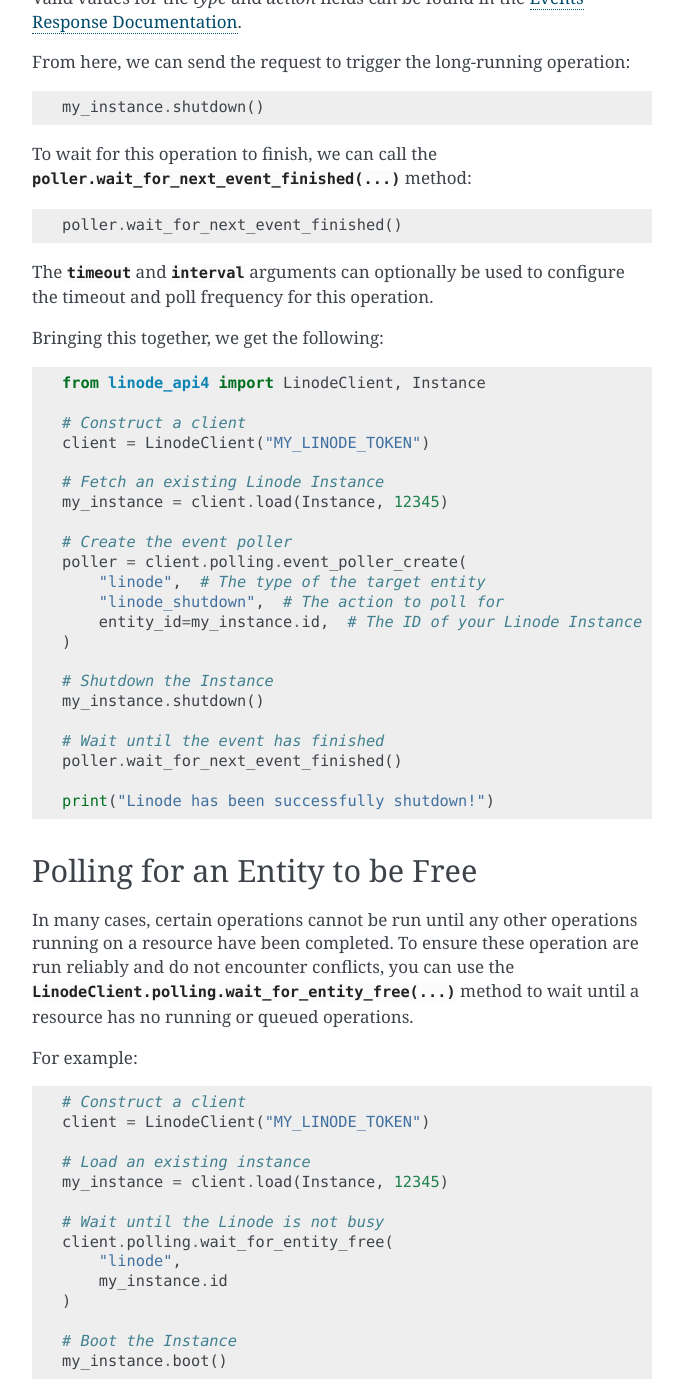
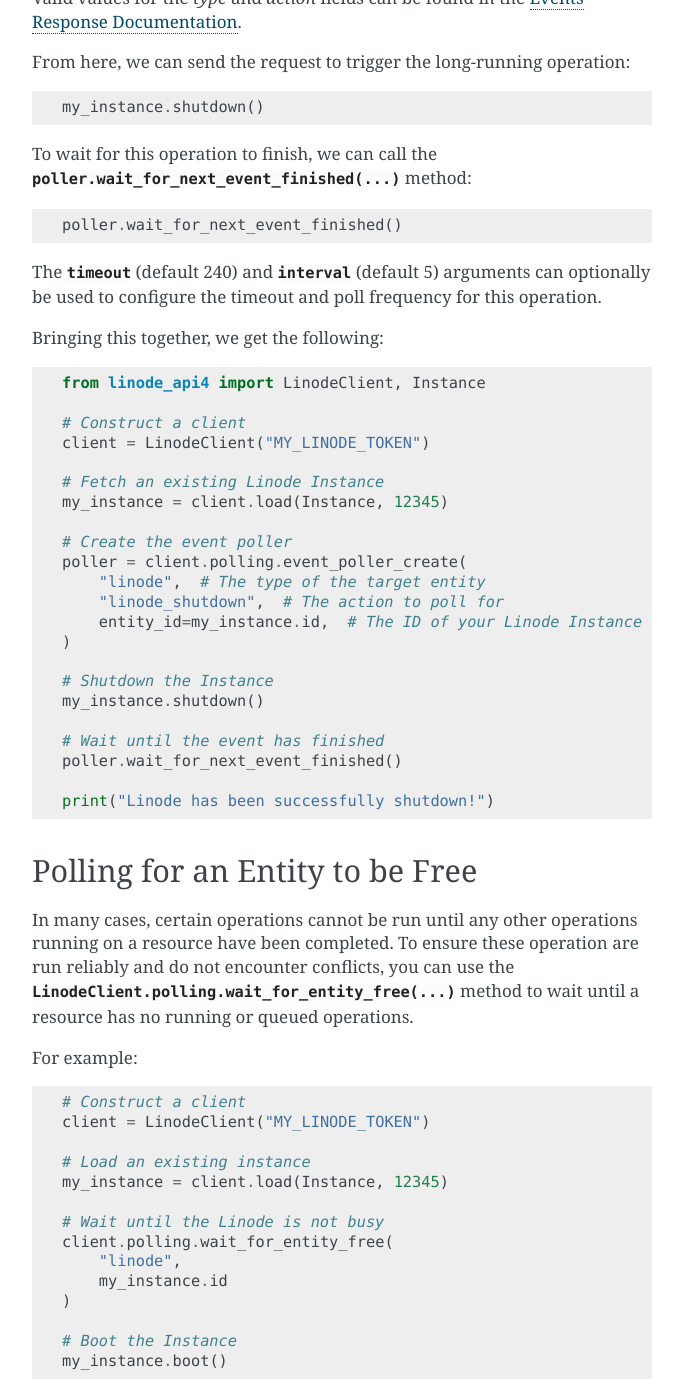
Before and after one commit to linode/linode_api4-python, a Sphinx documentation site: the page built from docs/guides/event_polling.rst, in a window 1280 px wide and 1400 px high, scrolled down 709 px. Shown: the whole window, without its empty margins (458-1141 px from the left). Built offline with Sphinx 7.4.7, drawn with Linux system fonts in a browser that asks for light colours; some of the changed text lies outside the part shown.

Commit message:
Update documentation

```diff
--- a/docs/guides/event_polling.rst
+++ b/docs/guides/event_polling.rst
@@ -46,7 +46,7 @@
 
     poller.wait_for_next_event_finished()
 
-The :py:class:`timeout` and :py:class:`interval` arguments can optionally be used to configure the timeout
+The :py:class:`timeout` (default 240) and :py:class:`interval` (default 5) arguments can optionally be used to configure the timeout
 and poll frequency for this operation.
 
 Bringing this together, we get the following::
@@ -100,5 +100,5 @@
     # Boot the Instance
     my_instance.boot()
 
-The :py:class:`timeout` and :py:class:`interval` arguments can optionally be used to configure the timeout
+The :py:class:`timeout` (default 240) and :py:class:`interval` (default 5) arguments can optionally be used to configure the timeout
 and poll frequency for this operation.
```
